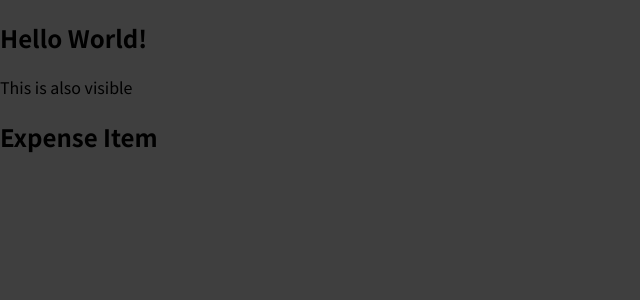
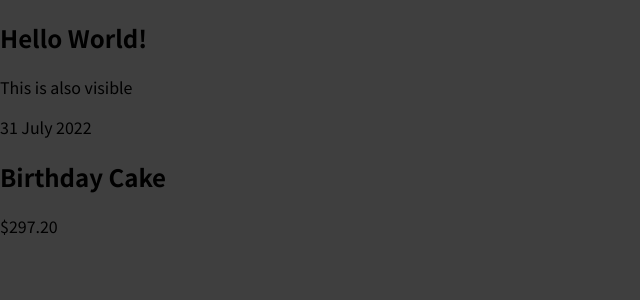
Before and after one commit to Raihan9797/react-complete-guide, a JavaScript app in the folder section-3-react-basics/react-complete-guide/: page / in a window 1280 px wide. Shown: the top 300 px of the page, without its empty margins (0-640 px from the left). Built offline with nearby package versions, Linux system fonts and the light colour scheme.

Commit message:
34. More complicated JSX

```diff
--- a/section-3-react-basics/react-complete-guide/src/components/ExpenseItem.js
+++ b/section-3-react-basics/react-complete-guide/src/components/ExpenseItem.js
@@ -1,5 +1,12 @@
 function ExpenseItem() {
-    return <h2>Expense Item</h2>
+    // brackets to tell js its one liner.
+    return (<div>
+        <div>31 July 2022</div>
+        <div>
+            <h2>Birthday Cake</h2>
+        </div>
+        <div>$297.20</div>
+    </div>);
 
 }
 
```
Also changed, not shown: 2 other files (tests, documents, lock files or other folders).
